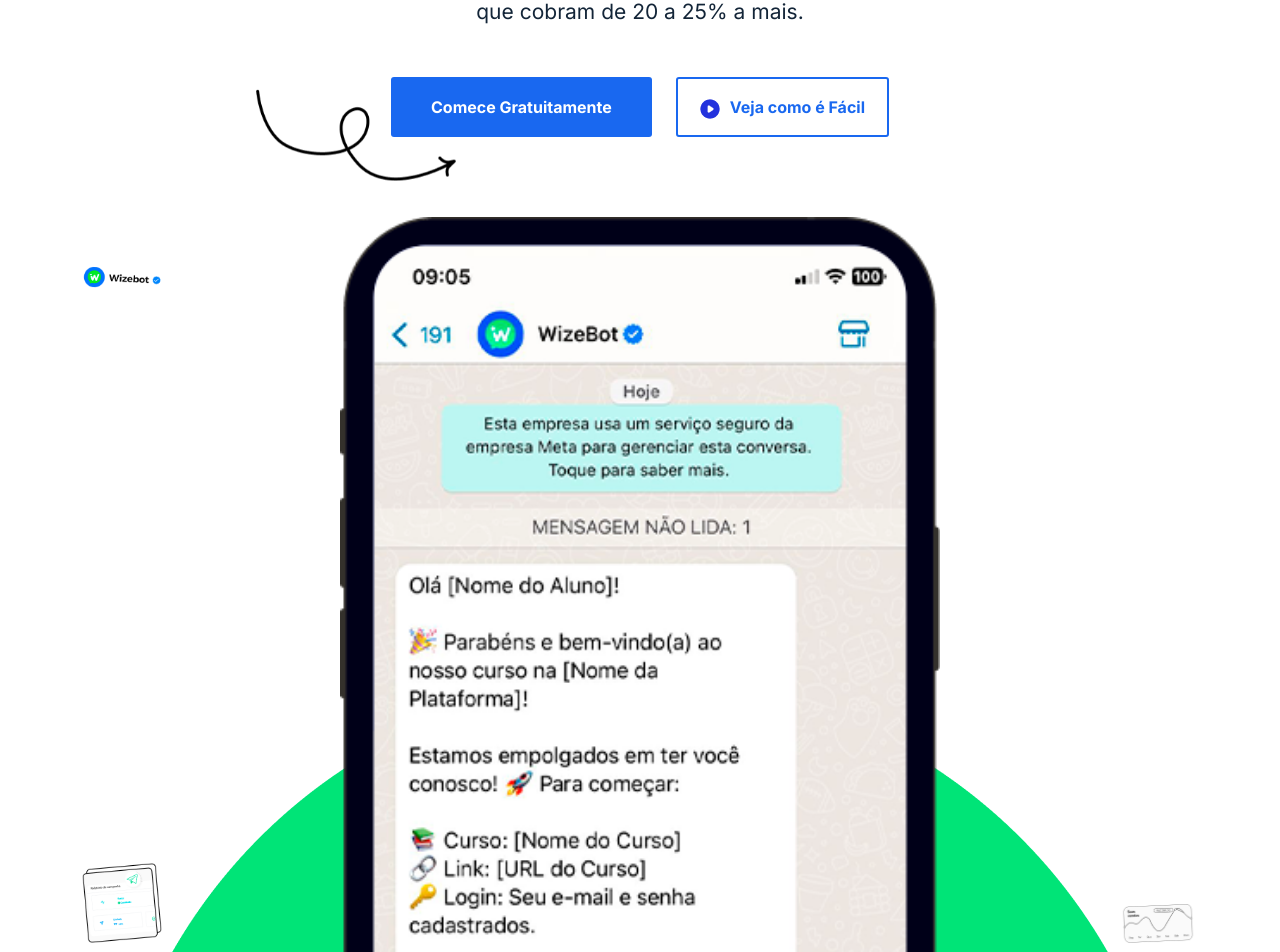
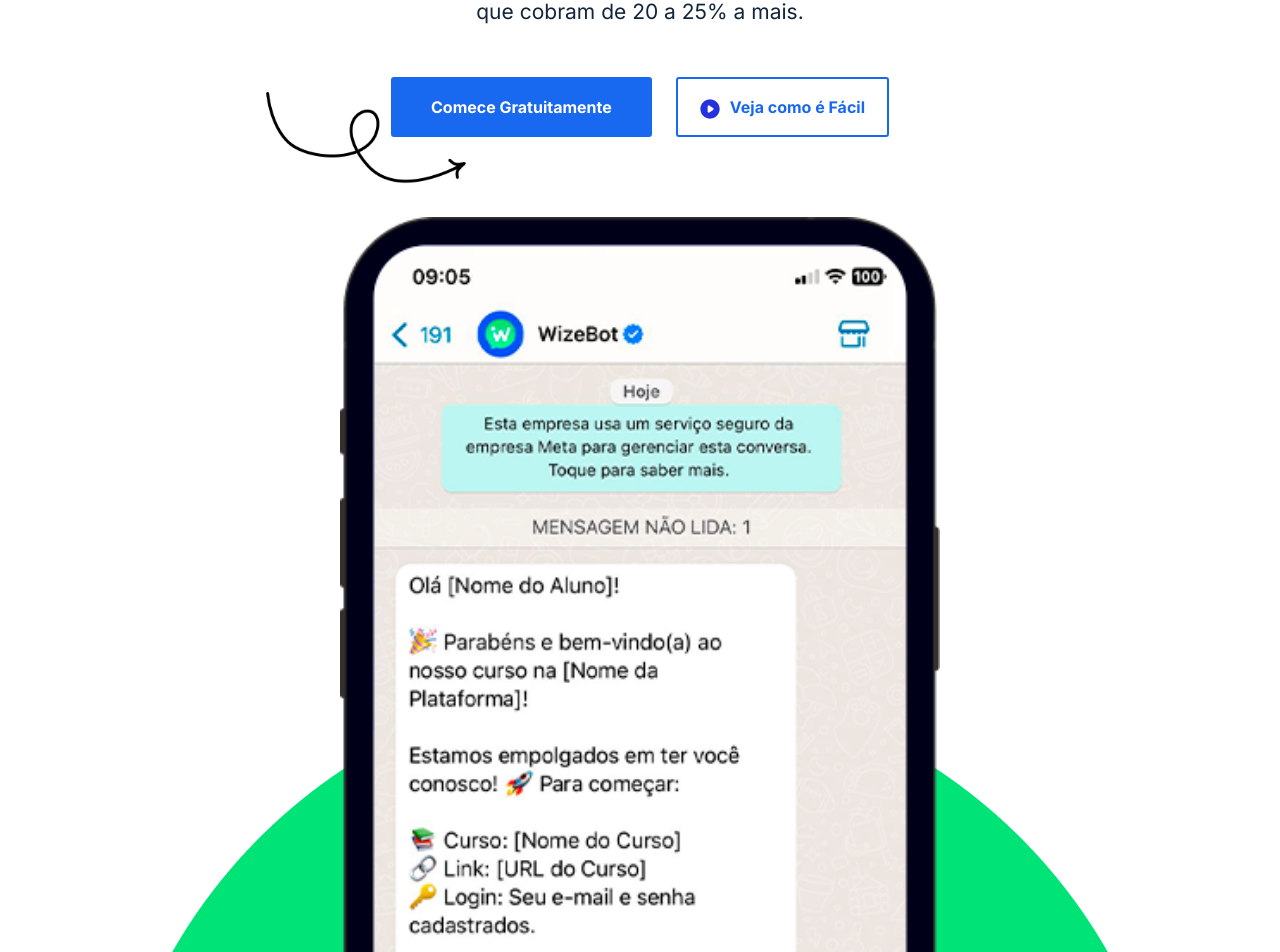
Before and after one commit to jonasouzads/wizebot-site, a Next.js app: page / in a window 1280 px wide. Shown: the part 500-1452 px from the top of the page. Built offline with nearby package versions, Linux system fonts and the light colour scheme; grey boxes are pictures that could not be loaded.

Commit message:
Hero JSX

```diff
--- a/src/components/Section/Home/Hero/Hero.jsx
+++ b/src/components/Section/Home/Hero/Hero.jsx
@@ -60,15 +60,21 @@
                 Veja como é Fácil
               </button>
             </div>
-            <div className="wizebot-hero-shape">
+            <div className="wizebot-hero-shape" style={{ position: 'relative' }}>
               <Image
                 src="/images/v1/shape.png"
                 alt="Shape"
-                width={600}
-                height={400}
+                width={200}
+                height={100}
                 priority={true}
                 className="img-fluid"
-                style={{ maxWidth: '100%' }}
+                style={{
+                  maxWidth: '100%',
+                  position: 'absolute',
+                  left: '10px',
+                  top: '10%',
+                  transform: 'translateY(-50%)',
+                }}
               />
             </div>
           </div>
@@ -82,42 +88,6 @@
                 priority={true}
                 className="img-fluid"
                 style={{ maxWidth: '100%', height: 'auto' }}
-              />
-            </div>
-            <div className="wizebot-hero-card card1 wow zoomIn" style={{ maxWidth: '80px' }}>
-              <Image
-                src="/images/v1/h-card1.png"
-                alt="Hero Card 1"
-                width={80}
-                height={80}
-                style={{ width: '100%', height: 'auto' }}
-              />
-            </div>
-            <div className="wizebot-hero-card card2 wow zoomIn" style={{ maxWidth: '80px' }}>
-              <Image
-                src="/images/v1/h-card2.png"
-                alt="Hero Card 2"
-                width={80}
-                height={80}
-                style={{ width: '100%', height: 'auto' }}
-              />
-            </div>
-            <div className="wizebot-hero-card card3 wow zoomIn" style={{ maxWidth: '80px' }}>
-              <Image
-                src="/images/v1/h-card4.png"
-                alt="Hero Card 3"
-                width={80}
-                height={80}
-                style={{ width: '100%', height: 'auto' }}
-              />
-            </div>
-            <div className="wizebot-hero-card card4 wow zoomIn" style={{ maxWidth: '80px' }}>
-              <Image
-                src="/images/v1/h-card3.png"
-                alt="Hero Card 4"
-                width={80}
-                height={80}
-                style={{ width: '100%', height: 'auto' }}
               />
             </div>
           </div>
```
